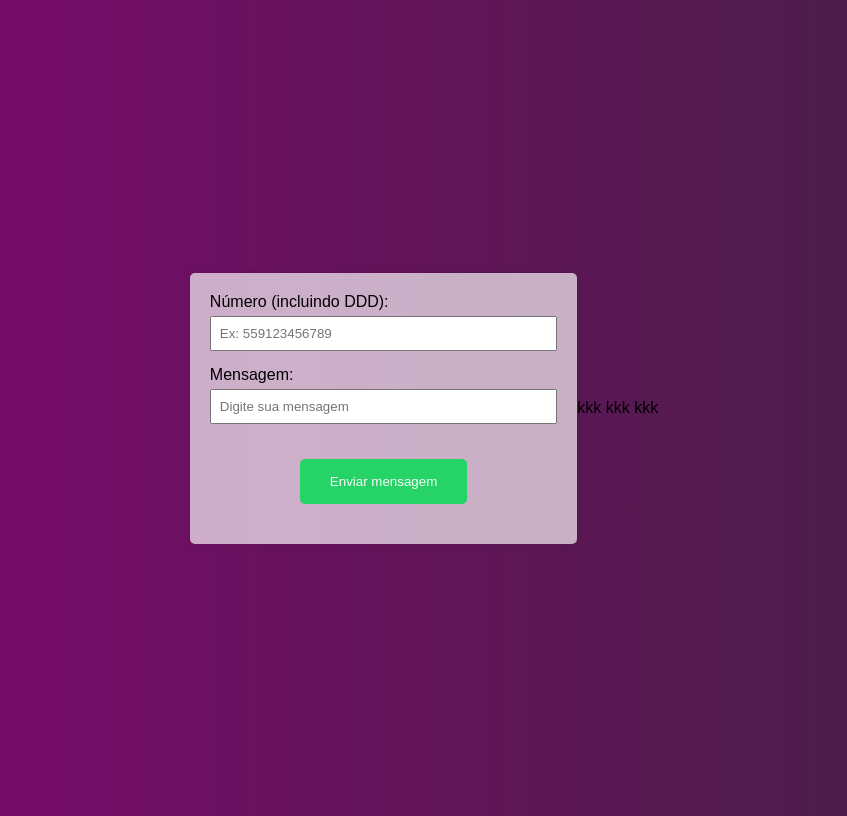
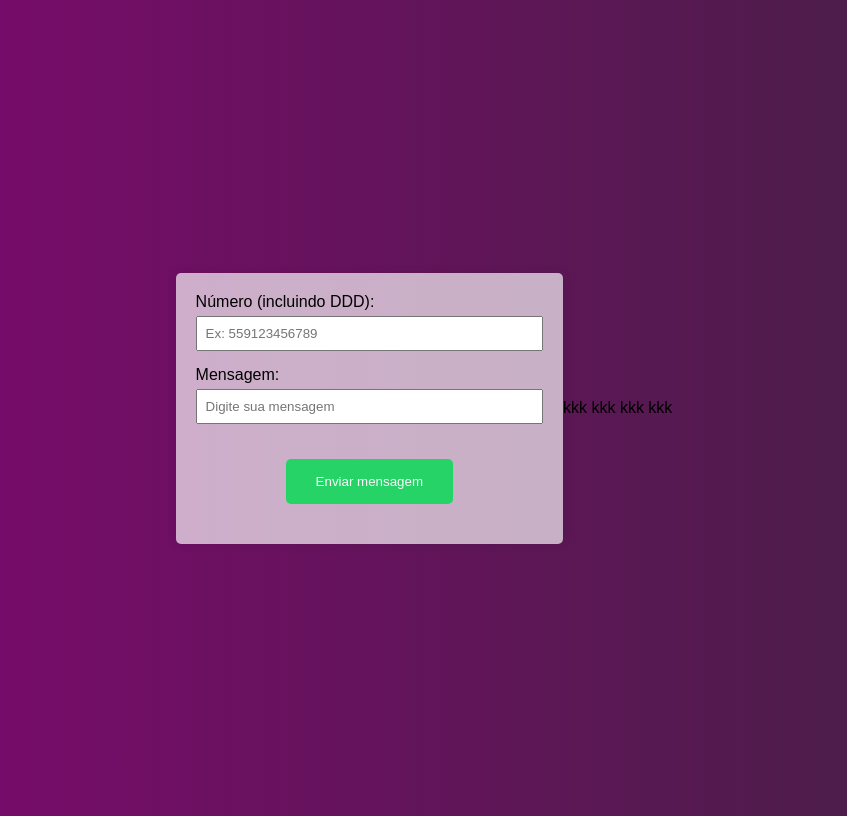
Before and after one commit to lisarb-saraiva/whatsapp, a website: page index.html in a window 1280 px wide. Shown: the whole page, without its empty margins (216-1063 px from the left). Drawn offline with Linux system fonts and the light colour scheme.

Commit message:
Update index.html

```diff
--- a/index.html
+++ b/index.html
@@ -24,4 +24,4 @@
     <script src="./src/main.js"></script>
 </body>
 </html>
-kkk kkk kkk
+kkk kkk kkk kkk
```
